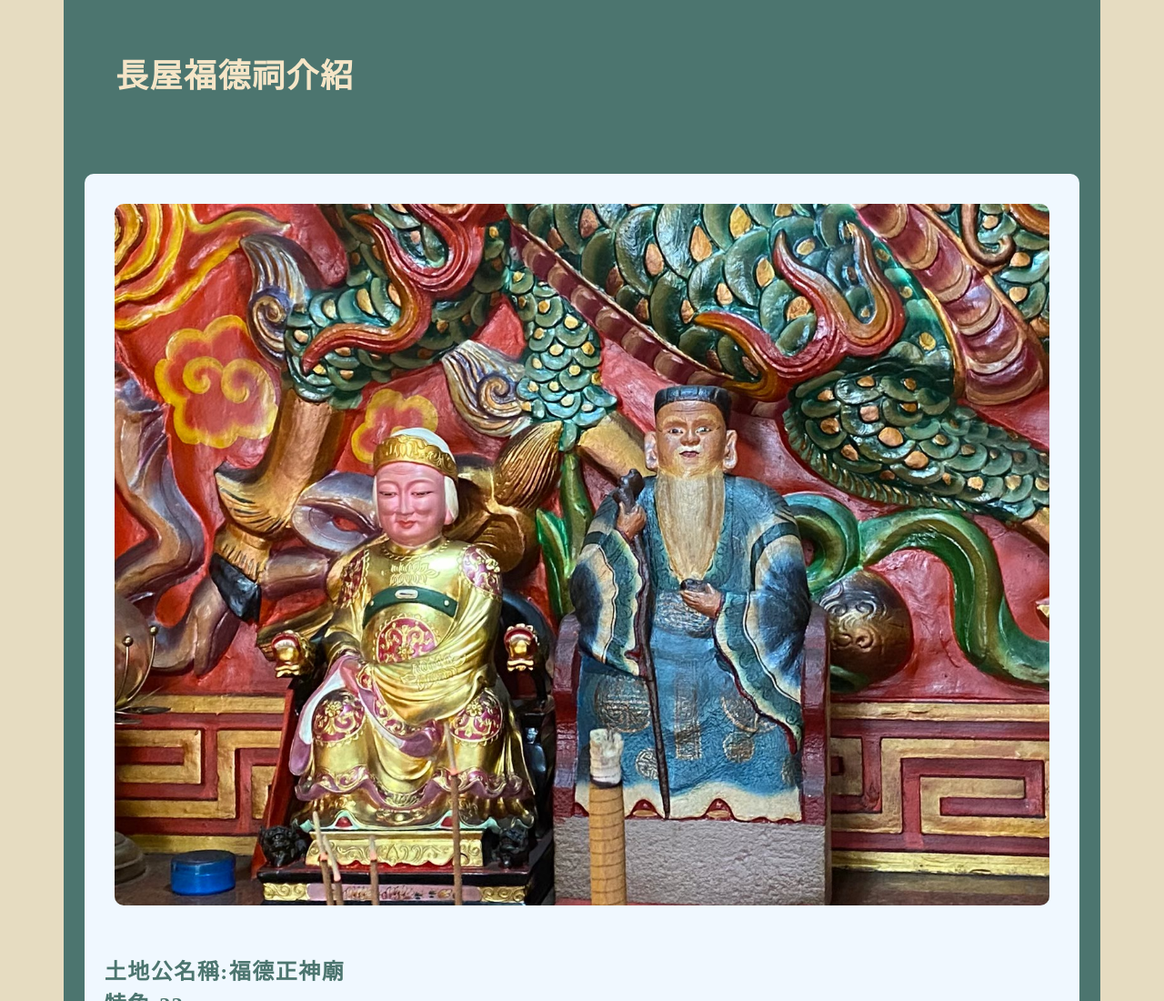
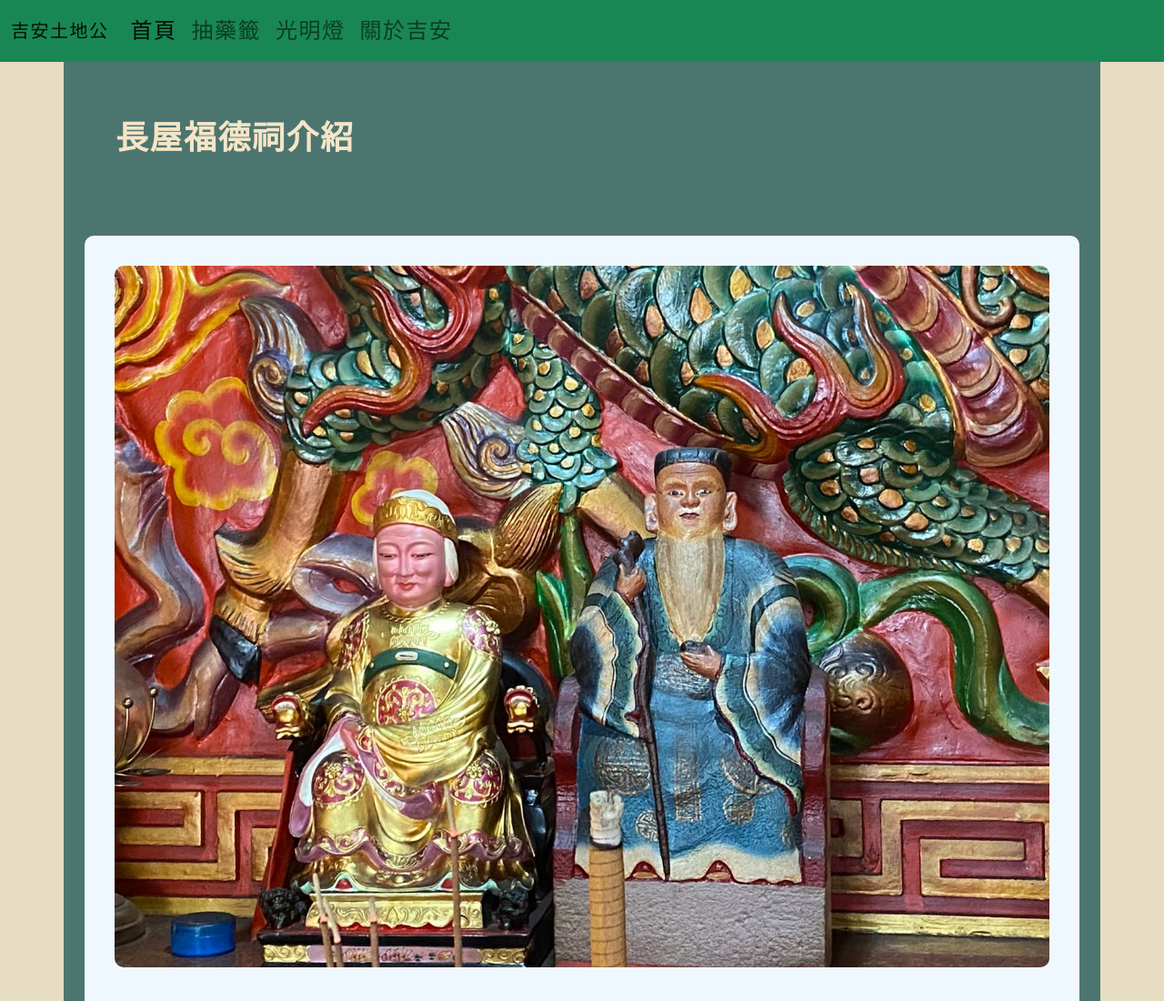
Before and after one commit to PAICHINPENG/Jian, a plain HTML site: page index1.html in a window 1280 px wide. Shown: the top 1100 px of the page at 91% size. Drawn offline with nearby package versions, Linux system fonts and the light colour scheme.

Commit message:
Update index1.html

```diff
--- a/index1.html
+++ b/index1.html
@@ -41,6 +41,10 @@
     but = document.getElementById('but');
     document.documentElement.scrollTop = 0;
 }
+    $(function(){
+  $("#header").load("header.html");
+});
+
 </script>
 
         <div class="circle">
```
